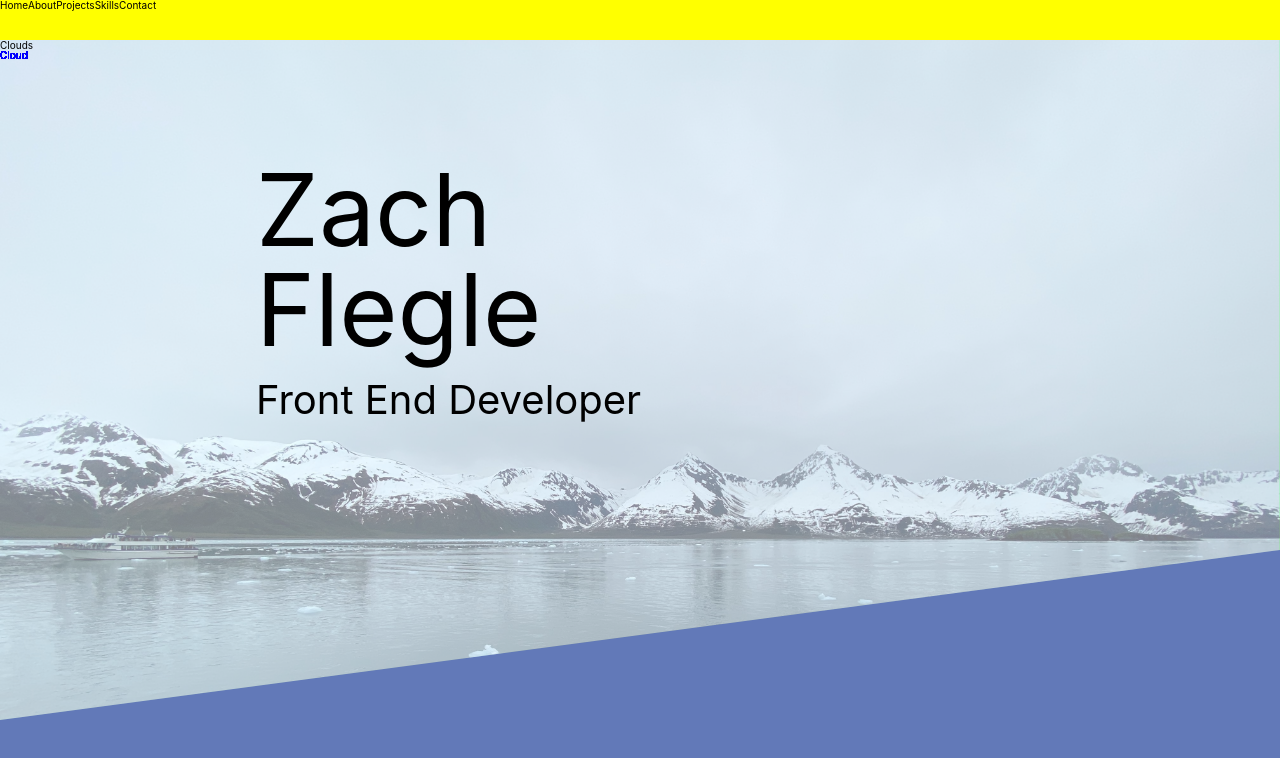
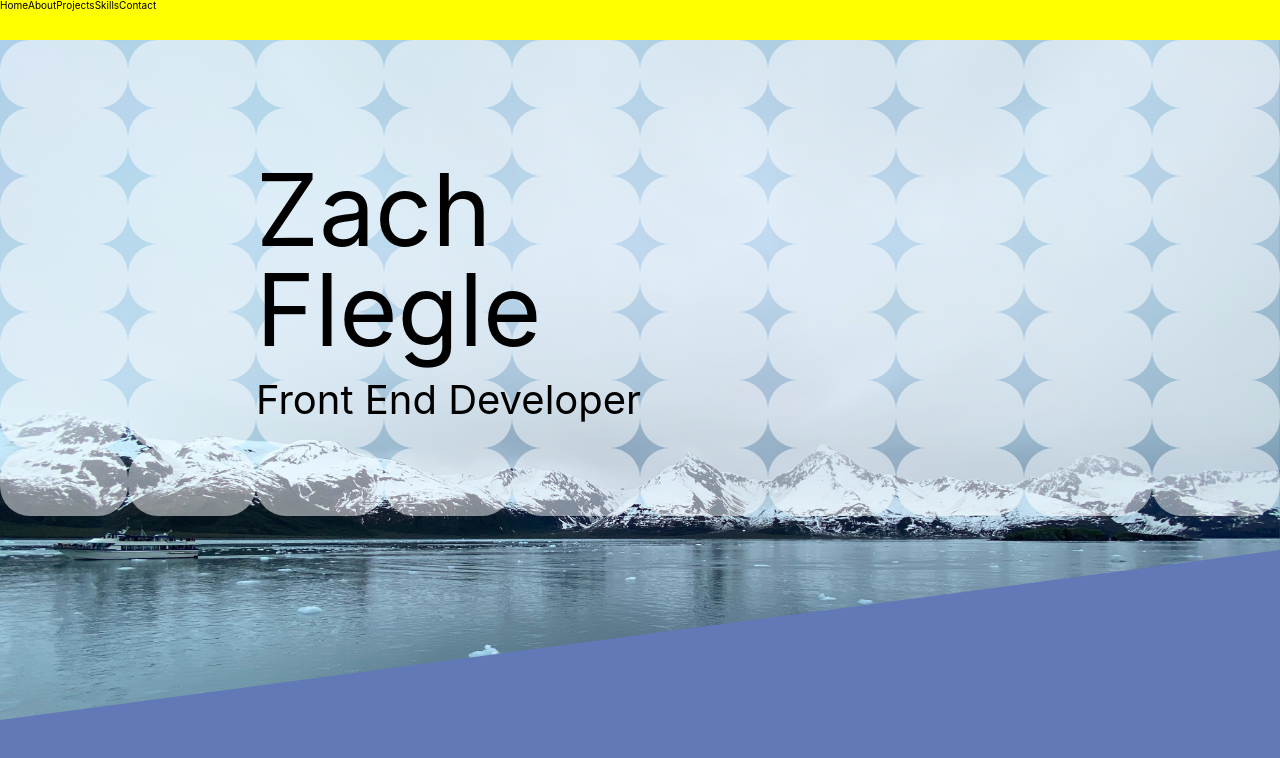
Before and after one commit to zflegle3/portfolio, a React (Create React App) app: page / in a window 1280 px wide. Shown: the top 758 px of the page. Built offline with nearby package versions, Linux system fonts and the light colour scheme.

Commit message:
Added basic and interactive cloud styling

```diff
--- a/src/components/Clouds.js
+++ b/src/components/Clouds.js
@@ -2,9 +2,23 @@ import { v4 as uuidv4 } from 'uuid';
 
 function Clouds() {
 
+
+
+    const hideCloud = (e) => {
+        console.log(e.target)
+        e.target.className = "cloud hide"
+    }
+
+    const showCloud = (e) => {
+        console.log(e.target)
+        setTimeout(() => {
+            e.target.className = "cloud"
+          }, 3000);
+    }
+
     let cloudCoords=[];
     for (let i=0; i<10; i++) {//left coord
-        for (let j=0; j<6; j++) {//top coord
+        for (let j=0; j<7; j++) {//top coord
             let coords ={
                 left: i,
                 top: j,
@@ -14,7 +28,7 @@ function Clouds() {
     }
     console.log(cloudCoords);
     let cloudsAll = cloudCoords.map((cloud) =>
-        <div key={uuidv4()} className="cloud" style={{color:"blue",top:`${cloud}`}}>Cloud</div>
+        <div key={uuidv4()} className="cloud" onMouseEnter={hideCloud} onMouseLeave={showCloud}  style={{color:"blue",top:`${(cloud.top*10)}%`,left:`${(cloud.left*10)}%`}}></div>
     );
 
     // `top:${cloud.top}%;left:${cloud.left}%`
@@ -23,7 +37,6 @@ function Clouds() {
 
   return (
     <div className="clouds">
-        <p>Clouds</p>
         {cloudsAll}
     </div>
   );
--- a/src/styles/Clouds.css
+++ b/src/styles/Clouds.css
@@ -2,9 +2,24 @@
     position: relative;
     width: 100%;
     height: 100%;
+
+}
+
+.cloud {
+    display: flex;
+    width: 10%;
+    height: 10%;
+    border-radius: 30px;
+    position: absolute;
+    /* border: 1px dotted black; */
+    transition-duration: 700ms;
+    transition-property: background-color;
     background-color: rgba(255,255,255,0.50);
 }
 
-.cloud {
-    position: absolute;
+
+.cloud.hide {
+    transition-duration: 700ms;
+    transition-property: background-color;
+    background-color: rgba(255,255,255,0);
 }
```
